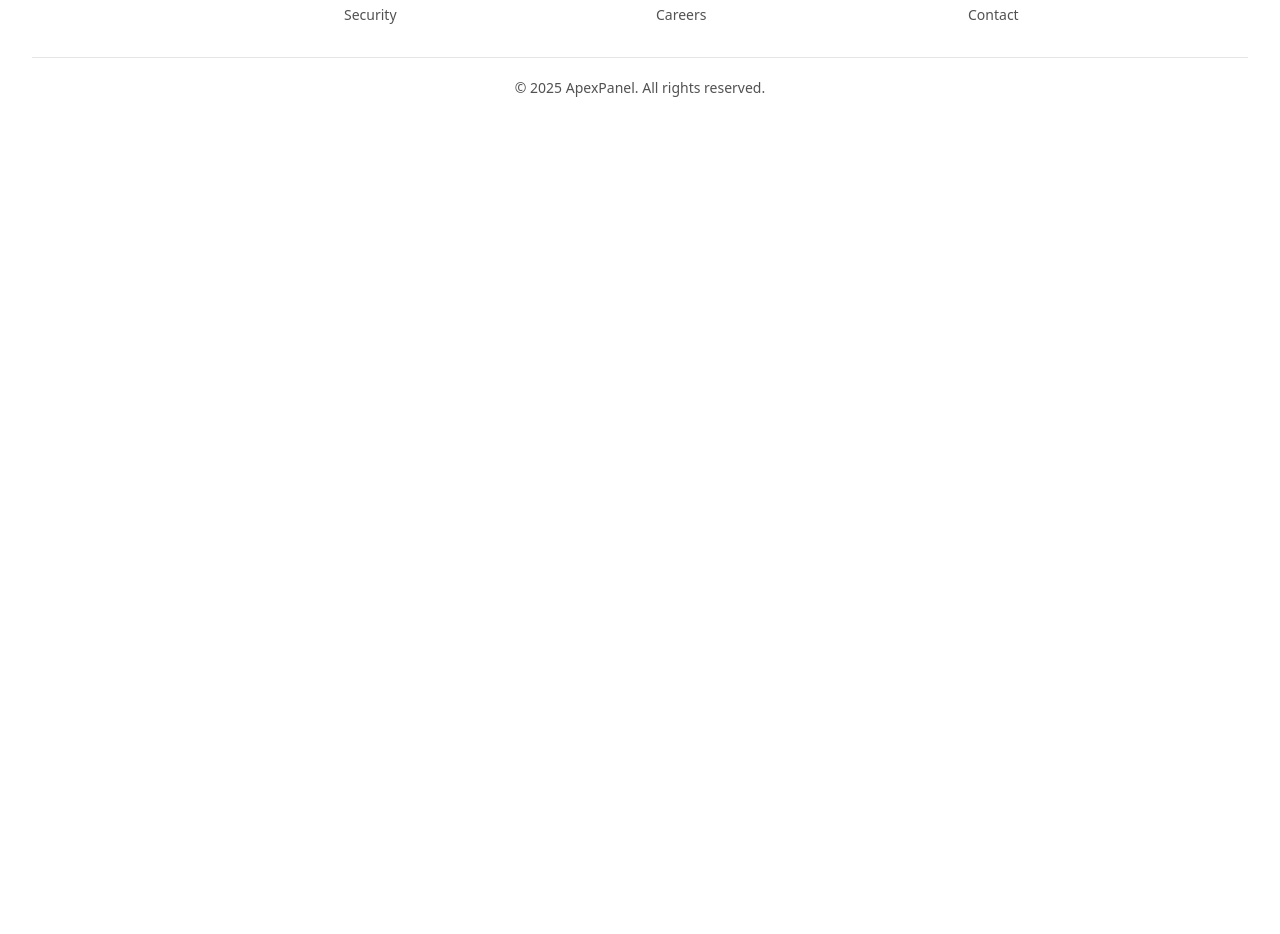
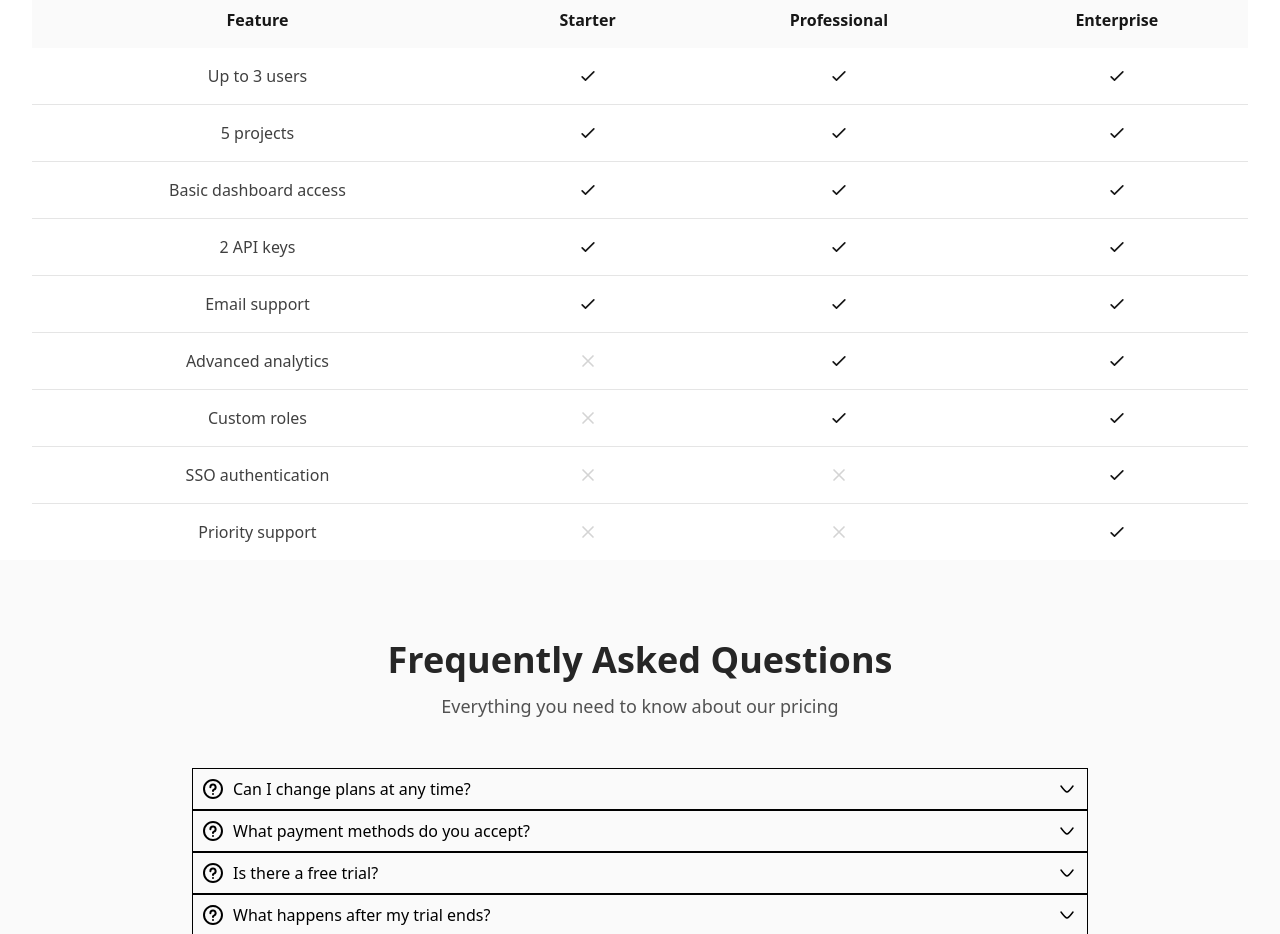
Before and after one commit to romeoxii/ApexPanel, a Vue app in the folder frontend/ApexPanel/: page /pricing in a window 1280 px wide. Shown: the part 1378-2312 px from the top of the page. Before the commit the page ends 1496 px from the top, so only its background shows below. Built offline with nearby package versions, Linux system fonts and the light colour scheme; no server answers.

Commit message:
pricing page almost done

```diff
--- /dev/null
+++ b/frontend/ApexPanel/src/data/faqs.js
@@ -0,0 +1,54 @@
+const faqs = [
+	{
+		icon: `<svg xmlns="http://www.w3.org/2000/svg" width="24" height="24" viewBox="0 0 24 24">
+		<g fill="none">
+			<path d="m12.593 23.258l-.011.002l-.071.035l-.02.004l-.014-.004l-.071-.035q-.016-.005-.024.005l-.004.01l-.017.428l.005.02l.01.013l.104.074l.015.004l.012-.004l.104-.074l.012-.016l.004-.017l-.017-.427q-.004-.016-.017-.018m.265-.113l-.013.002l-.185.093l-.01.01l-.003.011l.018.43l.005.012l.008.007l.201.093q.019.005.029-.008l.004-.014l-.034-.614q-.005-.018-.02-.022m-.715.002a.02.02 0 0 0-.027.006l-.006.014l-.034.614q.001.018.017.024l.015-.002l.201-.093l.01-.008l.004-.011l.017-.43l-.003-.012l-.01-.01z" />
+			<path fill="currentColor" d="M12 2c5.523 0 10 4.477 10 10s-4.477 10-10 10S2 17.523 2 12S6.477 2 12 2m0 2a8 8 0 1 0 0 16a8 8 0 0 0 0-16m0 12a1 1 0 1 1 0 2a1 1 0 0 1 0-2m0-9.5a3.625 3.625 0 0 1 1.348 6.99a.8.8 0 0 0-.305.201c-.044.05-.051.114-.05.18L13 14a1 1 0 0 1-1.993.117L11 14v-.25c0-1.153.93-1.845 1.604-2.116a1.626 1.626 0 1 0-2.229-1.509a1 1 0 1 1-2 0A3.625 3.625 0 0 1 12 6.5" />
+		</g>
+	</svg>`,
+		question: 'Can I change plans at any time?',
+		answer: "Yes, you can upgrade or downgrade your plan at any time. Changes take effect immediately, and we'll prorate any charges.",
+	},
+	{
+		icon: `<svg xmlns="http://www.w3.org/2000/svg" width="24" height="24" viewBox="0 0 24 24">
+		<g fill="none">
+			<path d="m12.593 23.258l-.011.002l-.071.035l-.02.004l-.014-.004l-.071-.035q-.016-.005-.024.005l-.004.01l-.017.428l.005.02l.01.013l.104.074l.015.004l.012-.004l.104-.074l.012-.016l.004-.017l-.017-.427q-.004-.016-.017-.018m.265-.113l-.013.002l-.185.093l-.01.01l-.003.011l.018.43l.005.012l.008.007l.201.093q.019.005.029-.008l.004-.014l-.034-.614q-.005-.018-.02-.022m-.715.002a.02.02 0 0 0-.027.006l-.006.014l-.034.614q.001.018.017.024l.015-.002l.201-.093l.01-.008l.004-.011l.017-.43l-.003-.012l-.01-.01z" />
+			<path fill="currentColor" d="M12 2c5.523 0 10 4.477 10 10s-4.477 10-10 10S2 17.523 2 12S6.477 2 12 2m0 2a8 8 0 1 0 0 16a8 8 0 0 0 0-16m0 12a1 1 0 1 1 0 2a1 1 0 0 1 0-2m0-9.5a3.625 3.625 0 0 1 1.348 6.99a.8.8 0 0 0-.305.201c-.044.05-.051.114-.05.18L13 14a1 1 0 0 1-1.993.117L11 14v-.25c0-1.153.93-1.845 1.604-2.116a1.626 1.626 0 1 0-2.229-1.509a1 1 0 1 1-2 0A3.625 3.625 0 0 1 12 6.5" />
+		</g>
+	</svg>`,
+		question: 'What payment methods do you accept?',
+		answer: 'We accept all major credit cards (Visa, MasterCard, American Express) and PayPal for monthly subscriptions.',
+	},
+	{
+		icon: `<svg xmlns="http://www.w3.org/2000/svg" width="24" height="24" viewBox="0 0 24 24">
+		<g fill="none">
+			<path d="m12.593 23.258l-.011.002l-.071.035l-.02.004l-.014-.004l-.071-.035q-.016-.005-.024.005l-.004.01l-.017.428l.005.02l.01.013l.104.074l.015.004l.012-.004l.104-.074l.012-.016l.004-.017l-.017-.427q-.004-.016-.017-.018m.265-.113l-.013.002l-.185.093l-.01.01l-.003.011l.018.43l.005.012l.008.007l.201.093q.019.005.029-.008l.004-.014l-.034-.614q-.005-.018-.02-.022m-.715.002a.02.02 0 0 0-.027.006l-.006.014l-.034.614q.001.018.017.024l.015-.002l.201-.093l.01-.008l.004-.011l.017-.43l-.003-.012l-.01-.01z" />
+			<path fill="currentColor" d="M12 2c5.523 0 10 4.477 10 10s-4.477 10-10 10S2 17.523 2 12S6.477 2 12 2m0 2a8 8 0 1 0 0 16a8 8 0 0 0 0-16m0 12a1 1 0 1 1 0 2a1 1 0 0 1 0-2m0-9.5a3.625 3.625 0 0 1 1.348 6.99a.8.8 0 0 0-.305.201c-.044.05-.051.114-.05.18L13 14a1 1 0 0 1-1.993.117L11 14v-.25c0-1.153.93-1.845 1.604-2.116a1.626 1.626 0 1 0-2.229-1.509a1 1 0 1 1-2 0A3.625 3.625 0 0 1 12 6.5" />
+		</g>
+	</svg>`,
+		question: 'Is there a free trial?',
+		answer: 'Yes! Professional and Enterprise plans come with a 14-day free trial. No credit card required to start.',
+	},
+	{
+		icon: `<svg xmlns="http://www.w3.org/2000/svg" width="24" height="24" viewBox="0 0 24 24">
+		<g fill="none">
+			<path d="m12.593 23.258l-.011.002l-.071.035l-.02.004l-.014-.004l-.071-.035q-.016-.005-.024.005l-.004.01l-.017.428l.005.02l.01.013l.104.074l.015.004l.012-.004l.104-.074l.012-.016l.004-.017l-.017-.427q-.004-.016-.017-.018m.265-.113l-.013.002l-.185.093l-.01.01l-.003.011l.018.43l.005.012l.008.007l.201.093q.019.005.029-.008l.004-.014l-.034-.614q-.005-.018-.02-.022m-.715.002a.02.02 0 0 0-.027.006l-.006.014l-.034.614q.001.018.017.024l.015-.002l.201-.093l.01-.008l.004-.011l.017-.43l-.003-.012l-.01-.01z" />
+			<path fill="currentColor" d="M12 2c5.523 0 10 4.477 10 10s-4.477 10-10 10S2 17.523 2 12S6.477 2 12 2m0 2a8 8 0 1 0 0 16a8 8 0 0 0 0-16m0 12a1 1 0 1 1 0 2a1 1 0 0 1 0-2m0-9.5a3.625 3.625 0 0 1 1.348 6.99a.8.8 0 0 0-.305.201c-.044.05-.051.114-.05.18L13 14a1 1 0 0 1-1.993.117L11 14v-.25c0-1.153.93-1.845 1.604-2.116a1.626 1.626 0 1 0-2.229-1.509a1 1 0 1 1-2 0A3.625 3.625 0 0 1 12 6.5" />
+		</g>
+	</svg>`,
+		question: 'What happens after my trial ends?',
+		answer: "You'll be prompted to enter payment information. If you don't upgrade, your account will revert to the free Starter plan.",
+	},
+	{
+		icon: `<svg xmlns="http://www.w3.org/2000/svg" width="24" height="24" viewBox="0 0 24 24">
+		<g fill="none">
+			<path d="m12.593 23.258l-.011.002l-.071.035l-.02.004l-.014-.004l-.071-.035q-.016-.005-.024.005l-.004.01l-.017.428l.005.02l.01.013l.104.074l.015.004l.012-.004l.104-.074l.012-.016l.004-.017l-.017-.427q-.004-.016-.017-.018m.265-.113l-.013.002l-.185.093l-.01.01l-.003.011l.018.43l.005.012l.008.007l.201.093q.019.005.029-.008l.004-.014l-.034-.614q-.005-.018-.02-.022m-.715.002a.02.02 0 0 0-.027.006l-.006.014l-.034.614q.001.018.017.024l.015-.002l.201-.093l.01-.008l.004-.011l.017-.43l-.003-.012l-.01-.01z" />
+			<path fill="currentColor" d="M12 2c5.523 0 10 4.477 10 10s-4.477 10-10 10S2 17.523 2 12S6.477 2 12 2m0 2a8 8 0 1 0 0 16a8 8 0 0 0 0-16m0 12a1 1 0 1 1 0 2a1 1 0 0 1 0-2m0-9.5a3.625 3.625 0 0 1 1.348 6.99a.8.8 0 0 0-.305.201c-.044.05-.051.114-.05.18L13 14a1 1 0 0 1-1.993.117L11 14v-.25c0-1.153.93-1.845 1.604-2.116a1.626 1.626 0 1 0-2.229-1.509a1 1 0 1 1-2 0A3.625 3.625 0 0 1 12 6.5" />
+		</g>
+	</svg>`,
+		question: 'Do you offer refunds?',
+		answer: "Yes, we offer a 30-day money-back guarantee on all paid plans if you're not satisfied.",
+	},
+]
+
+export default faqs
--- a/frontend/ApexPanel/src/views/marketing/Pricing.vue
+++ b/frontend/ApexPanel/src/views/marketing/Pricing.vue
@@ -2,6 +2,7 @@
 <script setup>
 import { ref } from 'vue'
 import { plans } from '@/data/plans'
+import faqs from '@/data/faqs'
 
 const billingCycle = ref('monthly')
 const setBillingCycle = (newCycle) => {
@@ -20,10 +21,16 @@ const getSavings = (plan) => {
 	const savings = monthlyCost - plan.price.yearly
 	return savings > 0 ? `Save $${savings}` : null
 }
+
+const faqShown = ref({})
+
+const showFaq = (faq) => {
+	faqShown.value[faq] = true
+}
 </script>
 <template>
 	<div class="min-h-screen">
-		<div class="pt-40 pb-12 px-4 sm:px-6 lg:px-8 text-center col-center">
+		<div class="pt-40 pb-12 text-center col-center">
 			<div
 				class="inline-flex items-center space-x-2 px-4 py-2 bg-white border border-neutral-200 rounded-full mb-6"
 			>
@@ -111,7 +118,7 @@ const getSavings = (plan) => {
 						</g></svg></span
 				>Save up to 20% with annual billing
 			</p>
-			<section class="py-12 px-4 sm:px-6 lg:px-8 w-full center">
+			<section class="py-12 px-8 sm:px-12 lg:px-16 w-full center">
 				<div class="mx-auto w-full">
 					<div class="w-full grid sm:grid-cols-2 lg:grid-cols-3 grid-cols-1 gap-8">
 						<div
@@ -220,6 +227,119 @@ const getSavings = (plan) => {
 					</div>
 				</div>
 			</section>
+			<section class="pt-12 px-4 sm:px-6 lg:px-8 w-full bg-white">
+				<div class="w-full mx-auto mb-12">
+					<h3 class="text-4xl font-medium text-neutral-800 mb-3">Compare All Features</h3>
+					<p class="text-lg text-neutral-700">See whats included in each plan</p>
+				</div>
+				<div class="overflow-x-auto">
+					<table class="w-full">
+						<thead class="bg-neutral-50">
+							<tr>
+								<th class="text-center py-4 px-6 text-neutral-900 font-semibold">
+									Feature
+								</th>
+								<th class="text-center py-4 px-6 text-neutral-900 font-semibold">
+									Starter
+								</th>
+								<th class="text-center py-4 px-6 text-neutral-900 font-semibold">
+									Professional
+								</th>
+								<th class="text-center py-4 px-6 text-neutral-900 font-semibold">
+									Enterprise
+								</th>
+							</tr>
+						</thead>
+						<tbody class="divide-y divide-neutral-200">
+							<tr
+								v-for="(feature, fIdx) in plans[0].features"
+								:key="fIdx"
+								class="hover:bg-neutral-50"
+							>
+								<td class="py-4 px-6 text-neutral-700">
+									{{ plans[0].features[fIdx].text }}
+								</td>
+								<td
+									v-for="(plan, pIdx) in plans"
+									:key="pIdx"
+									class="py-4 px-6 text-center"
+								>
+									<svg
+										v-if="plan.features[fIdx].included"
+										class="w-5 h-5 text-neutral-900 mx-auto"
+										fill="none"
+										stroke="currentColor"
+										viewBox="0 0 24 24"
+									>
+										<path
+											stroke-linecap="round"
+											stroke-linejoin="round"
+											stroke-width="2"
+											d="M5 13l4 4L19 7"
+										></path>
+									</svg>
+									<svg
+										v-else
+										class="w-5 h-5 text-neutral-300 mx-auto"
+										fill="none"
+										stroke="currentColor"
+										viewBox="0 0 24 24"
+									>
+										<path
+											stroke-linecap="round"
+											stroke-linejoin="round"
+											stroke-width="2"
+											d="M6 18L18 6M6 6l12 12"
+										></path>
+									</svg>
+								</td>
+							</tr>
+						</tbody>
+					</table>
+				</div>
+			</section>
+			<section class="py-20 px-4 sm:px-6 lg:px-8 bg-neutral-50 w-full">
+				<div class="max-w-7xl mx-auto">
+					<div class="mb-12">
+						<h3 class="text-4xl font-bold text-neutral-800 mb-3">
+							Frequently Asked Questions
+						</h3>
+						<p class="text-lg text-neutral-600">
+							Everything you need to know about our pricing
+						</p>
+					</div>
+					<div
+						class="w-4xl divide-y divide-neutral-400 border p-2 mx-auto"
+						v-for="(faq, index) in faqs"
+						:key="index"
+					>
+						<div class="flex items-center justify-between gap-2">
+							<div class="flex items-center gap-2">
+								<span v-html="faq.icon"></span>
+								<h3>{{ faq.question }}</h3>
+							</div>
+							<button @click="showFaq(faq)" class="cursor-pointer">
+								<svg
+									xmlns="http://www.w3.org/2000/svg"
+									width="24"
+									height="24"
+									viewBox="0 0 24 24"
+								>
+									<path
+										fill="none"
+										stroke="currentColor"
+										stroke-linecap="round"
+										stroke-linejoin="round"
+										stroke-width="1.5"
+										d="M18 9s-4.419 6-6 6s-6-6-6-6"
+									/>
+								</svg>
+							</button>
+						</div>
+						<p class="w-full" v-if="faqShown[faq]">{{ faq.answer }}</p>
+					</div>
+				</div>
+			</section>
 		</div>
 	</div>
 </template>
```
Also changed, not shown: 1 other file (tests, documents, lock files or other folders).
